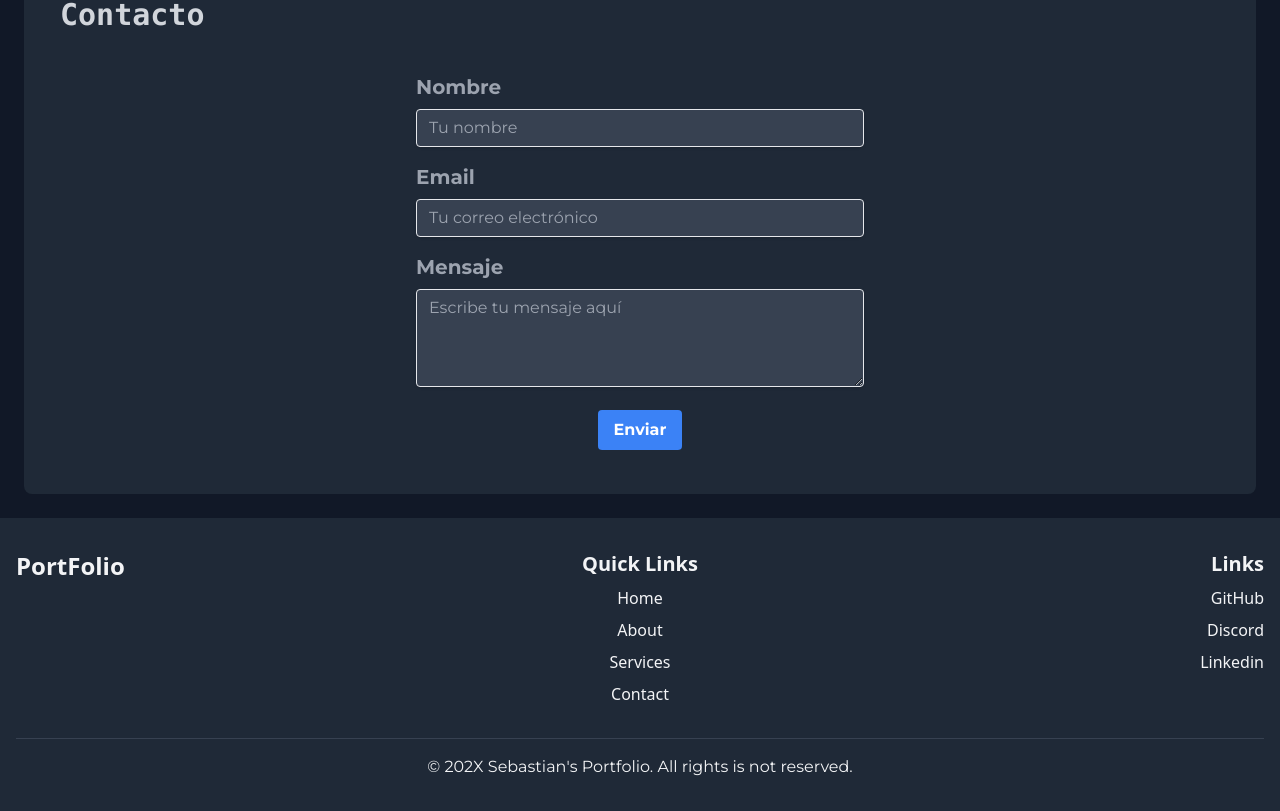
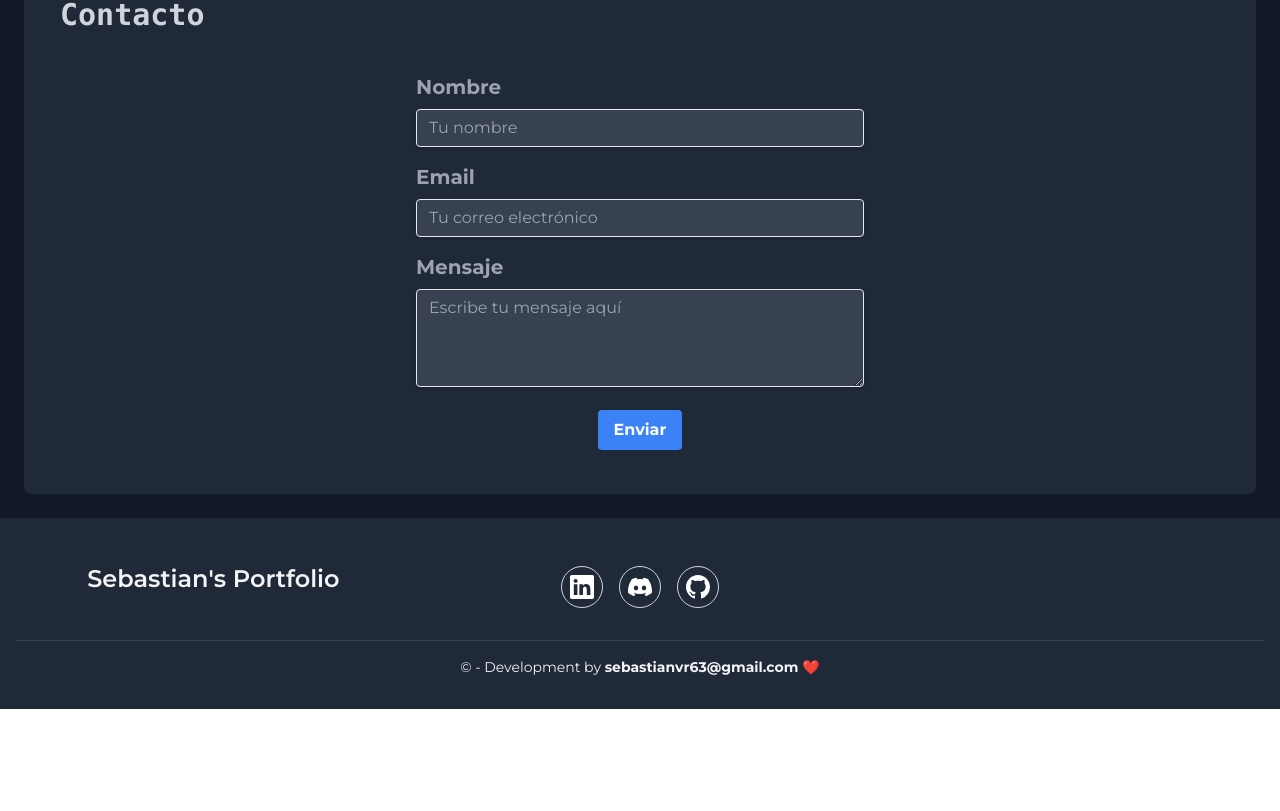
Before and after one commit to sebastianvr/sebastianvr.github.io, an Angular app: page / in a window 1280 px wide. Shown: the part 2854-3665 px from the top of the page. After the commit the page ends 3563 px from the top, so only its background shows below. Built offline with nearby package versions, Linux system fonts and the light colour scheme.

Commit message:
feat: Modificando footer, agregando mis contactos personales

```diff
--- a/src/app/components/footer/footer.component.html
+++ b/src/app/components/footer/footer.component.html
@@ -2,33 +2,42 @@
     <div class="container mx-auto px-4">
         <div class="grid grid-cols-1 md:grid-cols-3 gap-8">
             <!-- Logo o Nombre de la Aplicación -->
-            <div class="text-center md:text-left">
-                <h2 class="text-2xl font-semibold">PortFolio</h2>
+            <div class="sm:text-center mx-auto flex justify-center items-center">
+                <h2 class="montserrat-font text-xl md:text-2xl font-semibold">Sebastian's Portfolio</h2>
             </div>
-            <!-- Enlaces de Navegación -->
-            <div class="text-center">
-                <h3 class="text-xl font-semibold">Quick Links</h3>
-                <ul class="mt-2 space-y-2">
-                    <li><a href="#" class="hover:underline">Home</a></li>
-                    <li><a href="#" class="hover:underline">About</a></li>
-                    <li><a href="#" class="hover:underline">Services</a></li>
-                    <li><a href="#" class="hover:underline">Contact</a></li>
-                </ul>
-            </div>
-            <!-- Información de Contacto / Redes Sociales -->
-            <div class="text-center md:text-right">
-                <h3 class="text-xl font-semibold">Links</h3>
-                <ul class="mt-2 space-y-2">
-                    <li><a href="https://github.com/sebastianvr" target="_blank" class="hover:underline">GitHub</a></li>
-                    <li><a href="https://discord.com/users/sebastian_vr_" target="_blank"
-                            class="hover:underline">Discord</a></li>
-                    <li><a href="https://www.linkedin.com/in/sebastian-vidal-ramirez" target="_blank"
-                            class="hover:underline">Linkedin</a></li>
-                </ul>
+            <!-- Información de Contacto -->
+            <div class="container mx-auto flex justify-center items-center space-x-4 mt-4">
+                <a href="https://www.linkedin.com/in/sebastian-vidal-ramirez" target="_blank"
+                    class="bg-gray-800 hover:bg-gray-700 text-white p-2 rounded-full border border-gray-300">
+                    <svg class="w-6 h-6" fill="currentColor" viewBox="0 0 16 16">
+                        <path
+                            d="M0 1.146C0 .513.526 0 1.175 0h13.65C15.474 0 16 .513 16 1.146v13.708c0 .633-.526 1.146-1.175 1.146H1.175C.526 16 0 15.487 0 14.854zm4.943 12.248V6.169H2.542v7.225zm-1.2-8.212c.837 0 1.358-.554 1.358-1.248-.015-.709-.52-1.248-1.342-1.248S2.4 3.226 2.4 3.934c0 .694.521 1.248 1.327 1.248zm4.908 8.212V9.359c0-.216.016-.432.08-.586.173-.431.568-.878 1.232-.878.869 0 1.216.662 1.216 1.634v3.865h2.401V9.25c0-2.22-1.184-3.252-2.764-3.252-1.274 0-1.845.7-2.165 1.193v.025h-.016l.016-.025V6.169h-2.4c.03.678 0 7.225 0 7.225z" />
+                    </svg>
+                </a>
+                <a href="https://discord.com/users/sebastian_vr_" target="_blank"
+                    class="bg-gray-800 hover:bg-gray-700 text-white p-2 rounded-full border border-gray-300">
+                    <svg class="w-6 h-6" fill="currentColor" viewBox="0 0 16 16">
+                        <path
+                            d="M13.545 2.907a13.2 13.2 0 0 0-3.257-1.011.05.05 0 0 0-.052.025c-.141.25-.297.577-.406.833a12.2 12.2 0 0 0-3.658 0 8 8 0 0 0-.412-.833.05.05 0 0 0-.052-.025c-1.125.194-2.22.534-3.257 1.011a.04.04 0 0 0-.021.018C.356 6.024-.213 9.047.066 12.032q.003.022.021.037a13.3 13.3 0 0 0 3.995 2.02.05.05 0 0 0 .056-.019q.463-.63.818-1.329a.05.05 0 0 0-.01-.059l-.018-.011a9 9 0 0 1-1.248-.595.05.05 0 0 1-.02-.066l.015-.019q.127-.095.248-.195a.05.05 0 0 1 .051-.007c2.619 1.196 5.454 1.196 8.041 0a.05.05 0 0 1 .053.007q.121.1.248.195a.05.05 0 0 1-.004.085 8 8 0 0 1-1.249.594.05.05 0 0 0-.03.03.05.05 0 0 0 .003.041c.24.465.515.909.817 1.329a.05.05 0 0 0 .056.019 13.2 13.2 0 0 0 4.001-2.02.05.05 0 0 0 .021-.037c.334-3.451-.559-6.449-2.366-9.106a.03.03 0 0 0-.02-.019m-8.198 7.307c-.789 0-1.438-.724-1.438-1.612s.637-1.613 1.438-1.613c.807 0 1.45.73 1.438 1.613 0 .888-.637 1.612-1.438 1.612m5.316 0c-.788 0-1.438-.724-1.438-1.612s.637-1.613 1.438-1.613c.807 0 1.451.73 1.438 1.613 0 .888-.631 1.612-1.438 1.612" />
+                    </svg>
+                </a>
+                <a href="https://github.com/sebastianvr" target="_blank"
+                    class="bg-gray-800 hover:bg-gray-700 text-white p-2 rounded-full border border-gray-300"
+                    rel="noopener noreferrer">
+                    <svg class="w-6 h-6" fill="currentColor" viewBox="0 0 16 16">
+                        <path
+                            d="M8 0C3.58 0 0 3.58 0 8c0 3.54 2.29 6.53 5.47 7.59.4.07.55-.17.55-.38 0-.19-.01-.82-.01-1.49-2.01.37-2.53-.49-2.69-.94-.09-.23-.48-.94-.82-1.13-.28-.15-.68-.52-.01-.53.63-.01 1.08.58 1.23.82.72 1.21 1.87.87 2.33.66.07-.52.28-.87.51-1.07-1.78-.2-3.64-.89-3.64-3.95 0-.87.31-1.59.82-2.15-.08-.2-.36-1.02.08-2.12 0 0 .67-.21 2.2.82.64-.18 1.32-.27 2-.27s1.36.09 2 .27c1.53-1.04 2.2-.82 2.2-.82.44 1.1.16 1.92.08 2.12.51.56.82 1.27.82 2.15 0 3.07-1.87 3.75-3.65 3.95.29.25.54.73.54 1.48 0 1.07-.01 1.93-.01 2.2 0 .21.15.46.55.38A8.01 8.01 0 0 0 16 8c0-4.42-3.58-8-8-8" />
+                    </svg>
+                </a>
             </div>
         </div>
-        <div class="montserrat-font mt-8 border-t border-gray-700 pt-4 text-center">
-            <p>&copy; 202X Sebastian's Portfolio. All rights is not reserved.</p>
+
+        <div class="montserrat-font text-sm mt-8 border-t border-gray-700 pt-4 text-center">
+            <p>&copy; - Development by
+                <strong>
+                    <a href="mailto:sebastian.vr63@gmail.com">sebastianvr63{{'@'}}gmail.com ❤️</a>
+                </strong>
+            </p>
         </div>
     </div>
 </footer>
```
